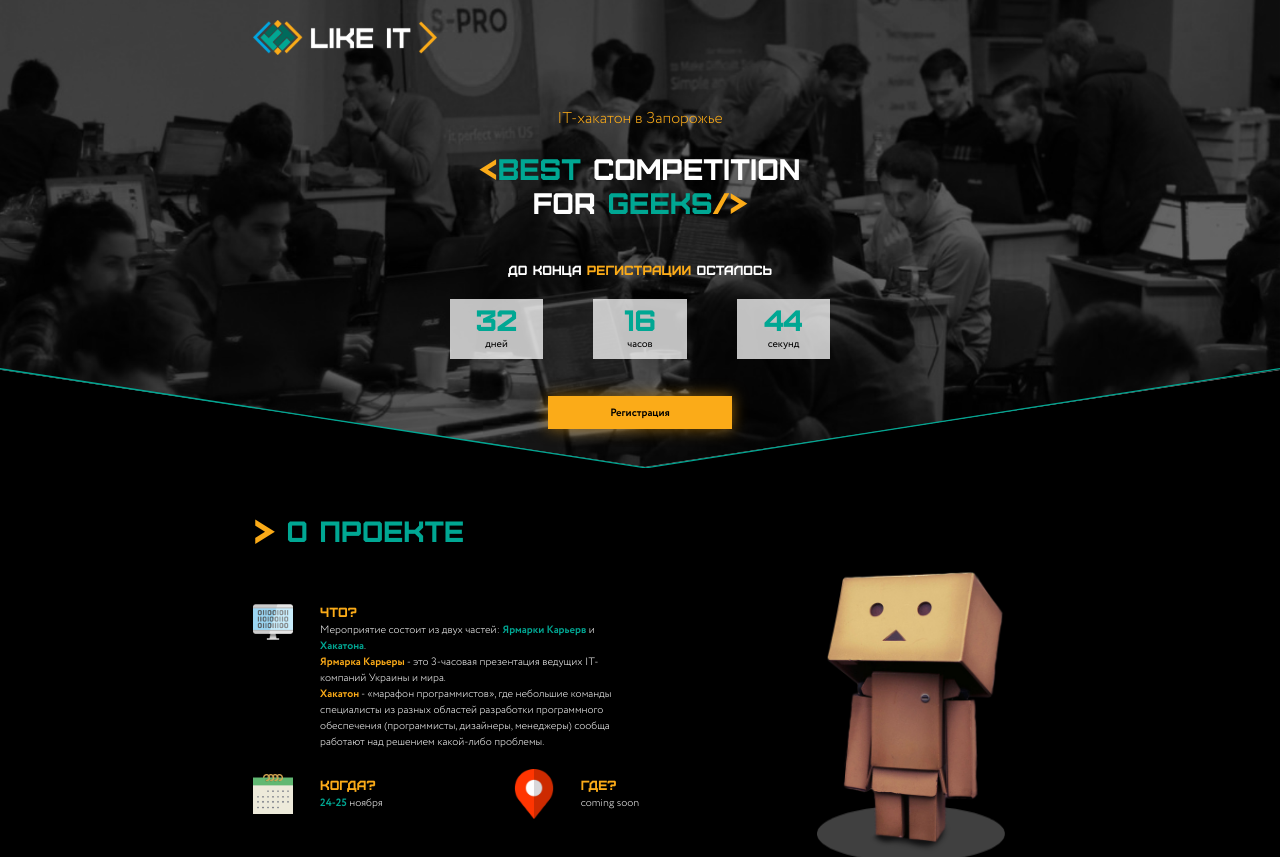
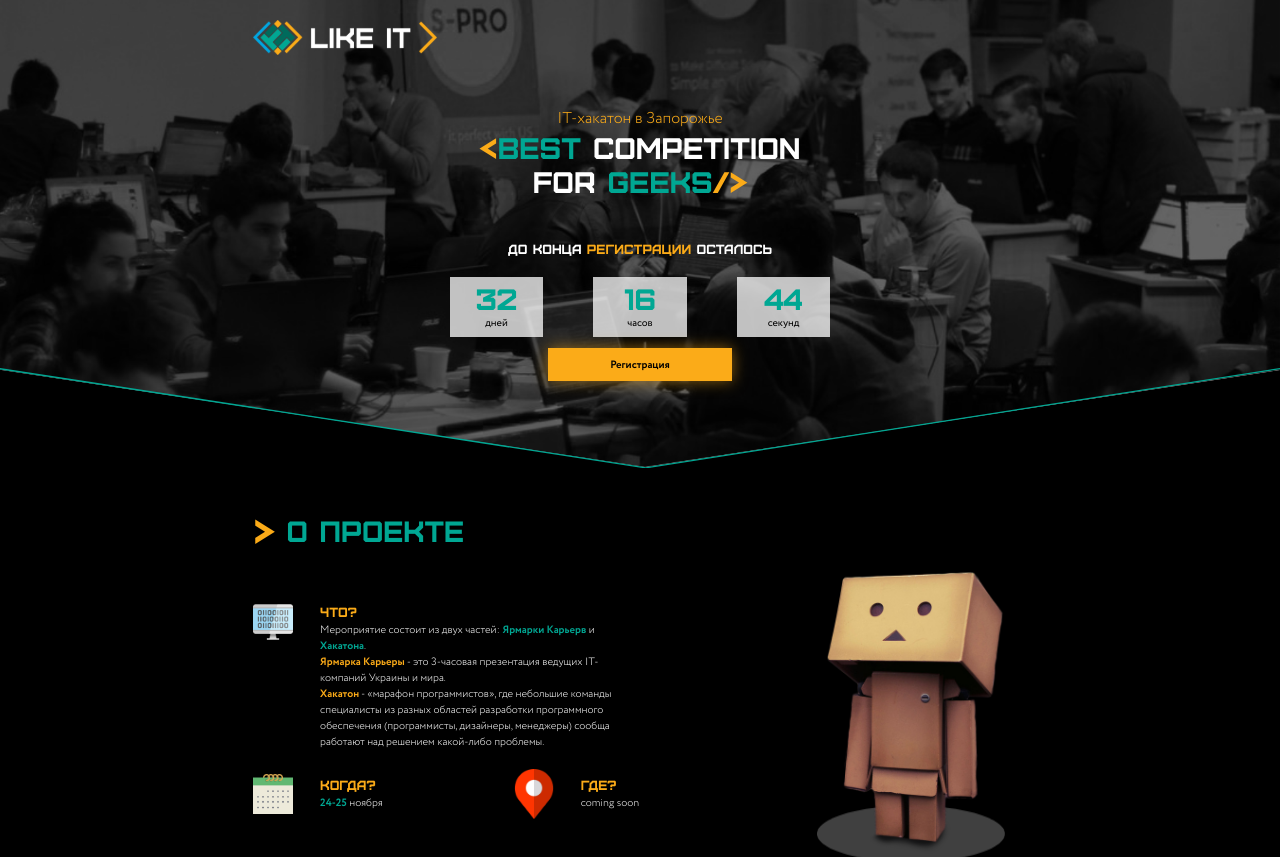
Before and after one commit to Jawell/LikeIT-2018, a React app: page / in a window 1280 px wide. Shown: the top 857 px of the page. Built offline with nearby package versions, Linux system fonts and the light colour scheme; the HTML template or start-up script is replaced by a standard one.

Commit message:
fix margins of header

```diff
--- a/src/scss/header-screen-landscape.scss
+++ b/src/scss/header-screen-landscape.scss
@@ -26,7 +26,6 @@
       p:nth-child(1) {
         font-family: "circe-light";
         font-size: 1.23vw;
-        margin-bottom: 1.666vw;
       }
 
       p:nth-child(2) {
@@ -51,7 +50,7 @@
 
       div {
         text-align: center;
-        margin-bottom: 1.666vw;
+        margin-bottom: 0.614vw;
       }
 
       .timer-block {
```
